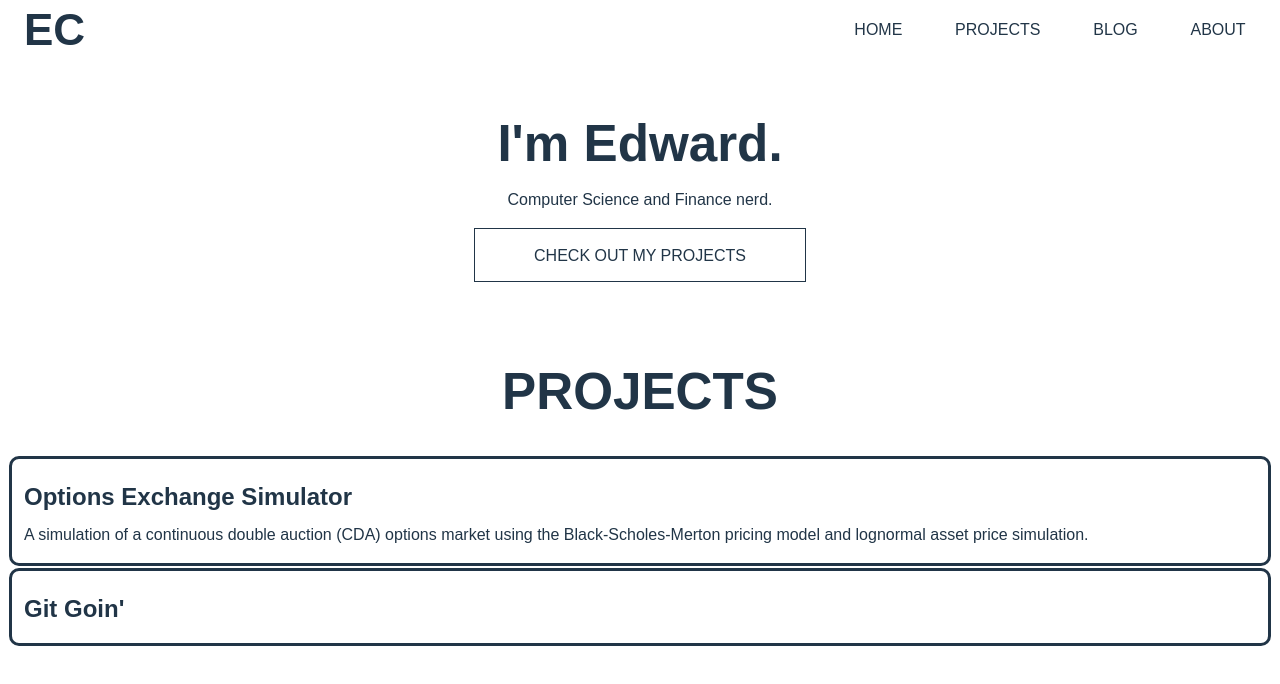
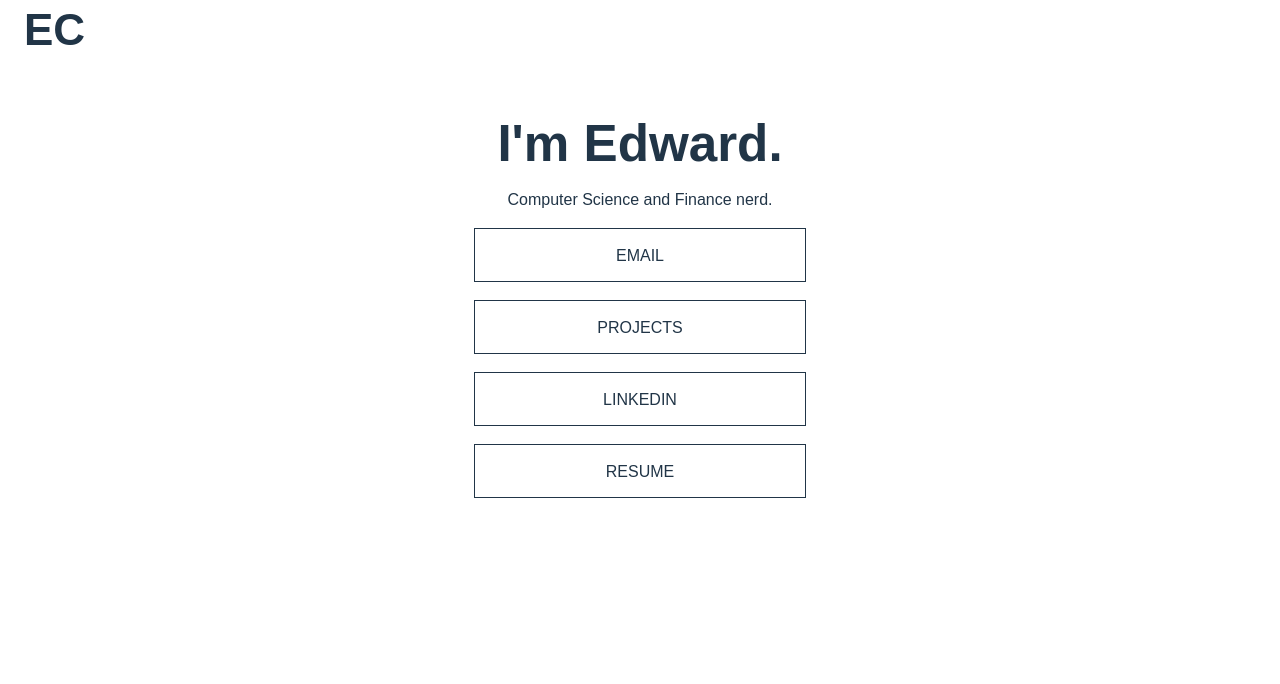
Before and after one commit to ewkchong/ewkchong.github.io, a React (Vite) app: page / in a window 1280 px wide. Shown: the top 684 px of the page. Built offline with nearby package versions, Linux system fonts and the light colour scheme.

Commit message:
add resume and buttons

```diff
--- a/src/App.tsx
+++ b/src/App.tsx
@@ -9,8 +9,11 @@ function App() {
     <>
 		<NavBar />
 		<Hero />
-		<h1 id="projects-header">PROJECTS</h1>
-		<ProjectList />
+
+		{
+			// <h1 id="projects-header">PROJECTS</h1>
+			// <ProjectList />
+		}
     </>
   )
 }
--- /dev/null
+++ b/src/components/Button.tsx
@@ -0,0 +1,21 @@
+import './css/Hero.css'
+
+type ButtonProps = {
+	text: string;
+	href: string;
+}
+
+const Button = (props: ButtonProps) => {
+		return (
+			<a className="hero-link" href={props.href} target="_blank">
+			<div className="clear-button">
+				<svg>
+					<rect x="0" y="0" fill="none" width="100%" height="100%"/>
+				</svg>
+			{props.text}
+		  </div>
+		  </a>
+		)
+}
+
+export default Button;
--- a/src/components/Hero.tsx
+++ b/src/components/Hero.tsx
@@ -1,24 +1,24 @@
 import './css/Hero.css'
+import Button from './Button.tsx';
 
 const Hero = () => {
 
-	function handleClick() {
+	/* function handleClick() {
 		const projects = document.getElementById("projects-header");
 		if (projects) {
-			projects.scrollIntoView({ behavior: 'smooth'});
+			projects.scrollIntoView({ behavior: 'smooth' });
 		}
-	}
+	} */
 
 	return (
 		<div className="hero">
 			<h1>I'm Edward.</h1>
 			<p>Computer Science and Finance nerd.</p>
-			<div className="clear-button" onClick={handleClick}>
-				<svg>
-					<rect x="0" y="0" fill="none" width="100%" height="100%"/>
-				</svg>
-				Check out my projects
-		  </div>
+
+			<Button text="Email" href="mailto:eddiewchong@outlook.com" />
+			<Button text="Projects" href="https://github.com/ewkchong" />
+			<Button text="LinkedIn" href="https://linkedin.com/in/ewkchong" />
+			<Button text="Resume" href="./files/eddieresume.pdf" />
 		</div>
 	)
 }
--- a/src/components/Navbar.tsx
+++ b/src/components/Navbar.tsx
@@ -2,19 +2,21 @@ import './css/Navbar.css'
 
 const NavBar = () => {
 
-	function goToProjects() {
+	/* function goToProjects() {
 		const projects = document.getElementById("projects-header");
 		if (projects) projects.scrollIntoView(true);
-	}
+	} */
 
 	return (
 		<nav id="navbar" className="flex align-center">
 		  <h2 className="name-header flex-start">EC</h2>
 		  <div id="links" className="flex-end">
-			<a href="./">HOME</a>
-			<a onClick={goToProjects}>PROJECTS</a>
-			<a href="./">BLOG</a>
-			<a href="./">ABOUT</a>
+			{
+				// <a href="./">HOME</a>
+				// <a onClick={goToProjects}>PROJECTS</a>
+				// <a href="./">BLOG</a>
+				// <a href="./">ABOUT</a>
+			}
 		  </div>
 		</nav>
 	)
--- a/src/components/css/Hero.css
+++ b/src/components/css/Hero.css
@@ -25,7 +25,7 @@
 	position: relative;
 	text-decoration: none;
 	text-transform: uppercase;
-	width: 100%;
+	width: 20rem;
     transition: all 1.35s cubic-bezier(0.19, 1, 0.22, 1);
 }
 
@@ -62,3 +62,7 @@
     stroke-dashoffset: 48;
     transition: all 1.35s cubic-bezier(0.19, 1, 0.22, 1);
 }
+
+.hero-link {
+	color: inherit !important;
+}
```
Also changed, not shown: src/components/css/Button.css (added), 1 other file (tests, documents, lock files or other folders).
